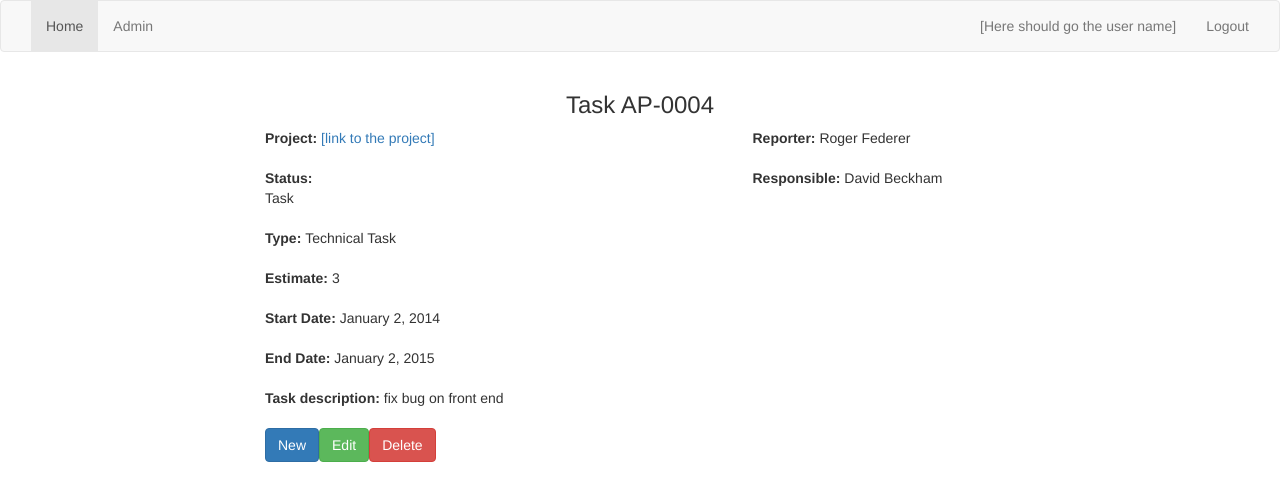
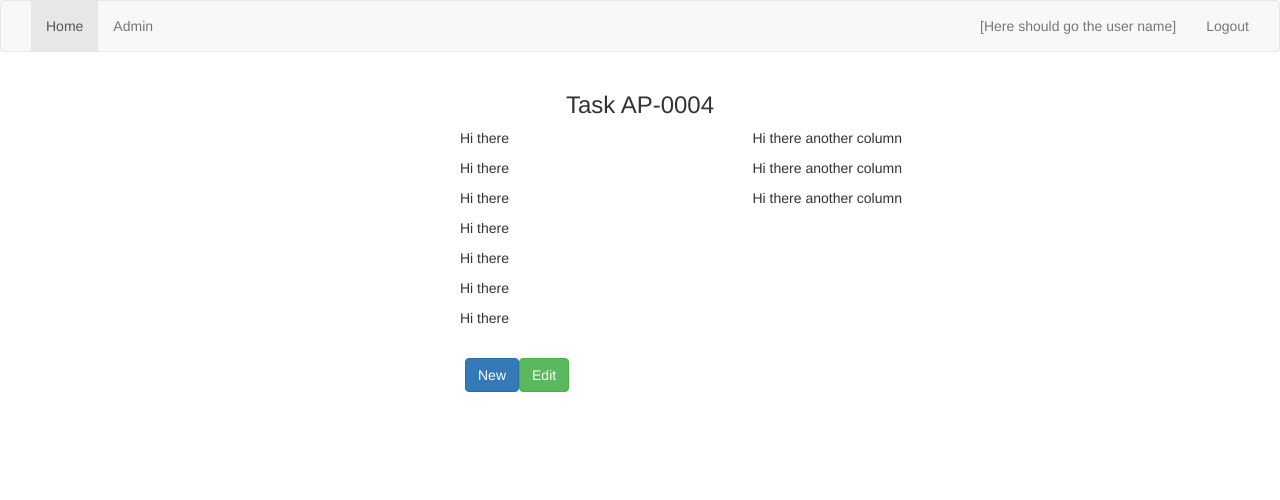
Before and after one commit to tarasmurzenkovv/angular2-da, an Angular app: page / in a window 1280 px wide. Shown: the top 500 px of the page. Built offline with nearby package versions, Linux system fonts and the light colour scheme.

Commit message:
without flex

```diff
--- a/package.json
+++ b/package.json
@@ -1,5 +1,5 @@
 {
-  "name": "prject-tracker",
+  "name": "project-tracker",
   "version": "0.0.0",
   "license": "MIT",
   "scripts": {
@@ -27,7 +27,7 @@
     "zone.js": "^0.8.4"
   },
   "devDependencies": {
-    "@angular/cli": "1.1.0",
+    "@angular/cli": "1.1.1",
     "@angular/compiler-cli": "^4.0.0",
     "@angular/language-service": "^4.0.0",
     "@types/jasmine": "2.5.45",
--- a/src/app/task/task.component.html
+++ b/src/app/task/task.component.html
@@ -4,66 +4,30 @@
 </div>
 <div class="container center-block">
   <div class="row">
-    <div class="col-md-5 col-md-offset-2">
-      <strong>Project: </strong><a href="#">[link to the project]</a>
-    </div>
-    <div class="col-md-5">
-      <strong>Reporter: </strong>{{reportingPerson.firstName + ' ' + reportingPerson.lastName}}
-    </div>
-  </div>
-  <br/>
-  <div class="row">
-    <div class="col-md-5 col-md-offset-2">
-      <strong>Status: </strong>
-      <div *ngIf="!editMode">{{selectedType}}</div>
-      <select *ngIf="editMode">
-        <option *ngFor="let type of types">{{type}}</option>
-      </select>
-    </div>
-    <div class="col-md-5">
-      <strong>Responsible: </strong>{{responsiblePerson.firstName + ' ' + responsiblePerson.lastName}}
-    </div>
-  </div>
-  <br/>
-  <div class="row">
-    <div class="col-md-5 col-md-offset-2">
-      <strong>Type: </strong>{{task.type}}
-    </div>
-  </div>
-  <br/>
-  <div class="row">
-    <div class="col-md-5 col-md-offset-2">
-      <strong>Estimate: </strong>{{task.estimate}}
-    </div>
-  </div>
-  <br/>
-  <div class="row">
-    <div class="col-md-5 col-md-offset-2">
-      <strong>Start Date: </strong>{{task.range.start| date:"longDate" }}
-    </div>
-  </div>
-  <br/>
-  <div class="row">
-    <div class="col-md-5 col-md-offset-2">
-      <strong>End Date: </strong>{{task.range.end| date:"longDate" }}
-    </div>
-  </div>
-  <br/>
-  <div class="row">
-    <div class="col-md-5 col-md-offset-2" *ngIf="!editMode">
-      <strong>Task description: </strong>{{task.description}}
-    </div>
-    <div class="col-md-5 col-md-offset-2" *ngIf="editMode">
-      <strong>Task description: </strong><input [value]="task.description" (input)="onEdit($event)"/>
-    </div>
-  </div>
-  <br/>
-  <div class="row">
-    <div class="col-md-5 col-md-offset-2">
-      <button class="btn btn-primary" (click)="add(task)">New</button>
-      <button class="btn btn-success" (click)="edit()">Edit</button>
-      <button *ngIf="editMode" class="btn btn-info" (click)="save()">Save</button>
-      <button class="btn btn-danger" (click)="delete()">Delete</button>
+    <div class="container center-block">
+      <div class="row">
+        <div class="col-md-3 col-md-offset-4">
+          <p>Hi there</p>
+          <p>Hi there</p>
+          <p>Hi there</p>
+          <p>Hi there</p>
+          <p>Hi there</p>
+          <p>Hi there</p>
+          <p>Hi there</p>
+        </div>
+        <div class="col-md-3">
+          <p>Hi there another column</p>
+          <p>Hi there another column</p>
+          <p>Hi there another column</p>
+        </div>
+      </div>
+      <br>
+      <div class="">
+        <div class="col-md-3 col-md-offset-4">
+          <button class="btn btn-primary">New</button>
+          <button class="btn btn-success">Edit</button>
+        </div>
+      </div>
     </div>
   </div>
 </div>
```
Also changed, not shown: src/app/task/task.component.css (added).
